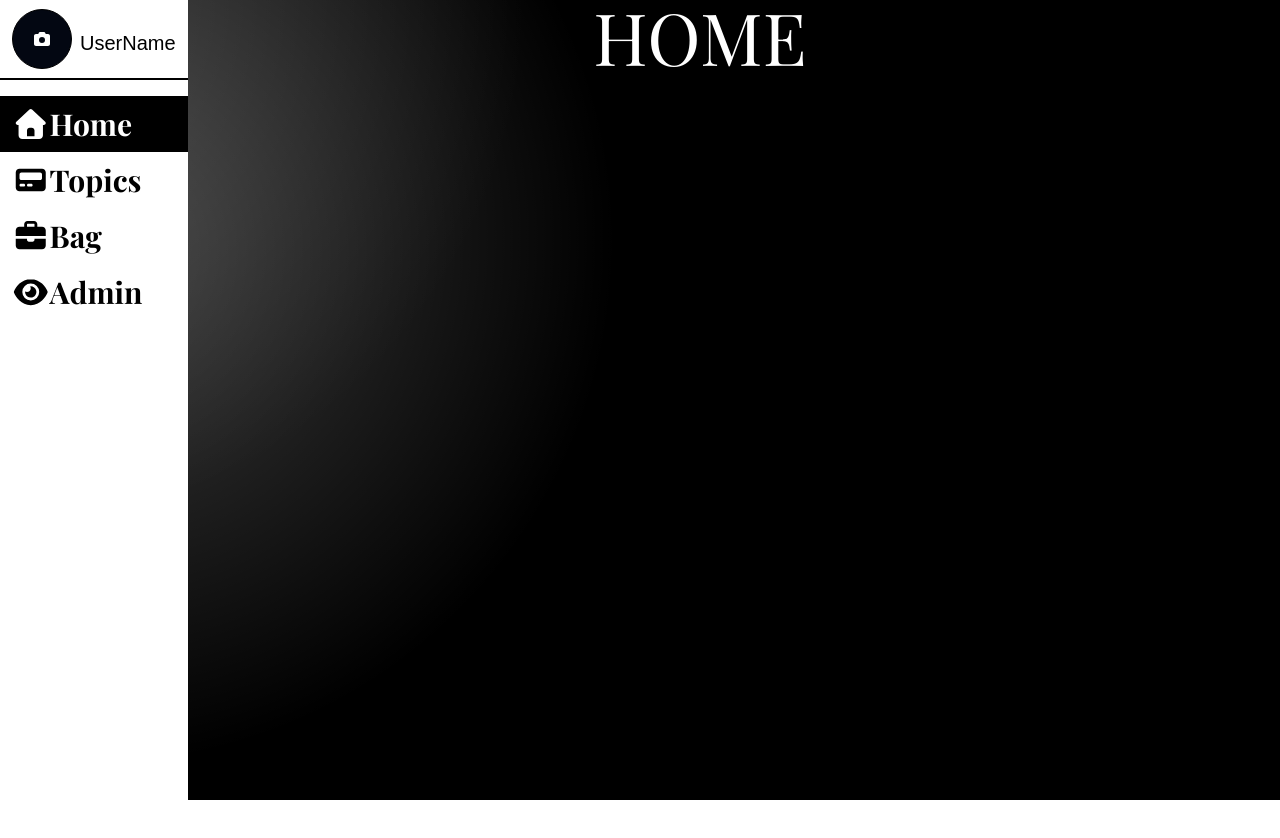
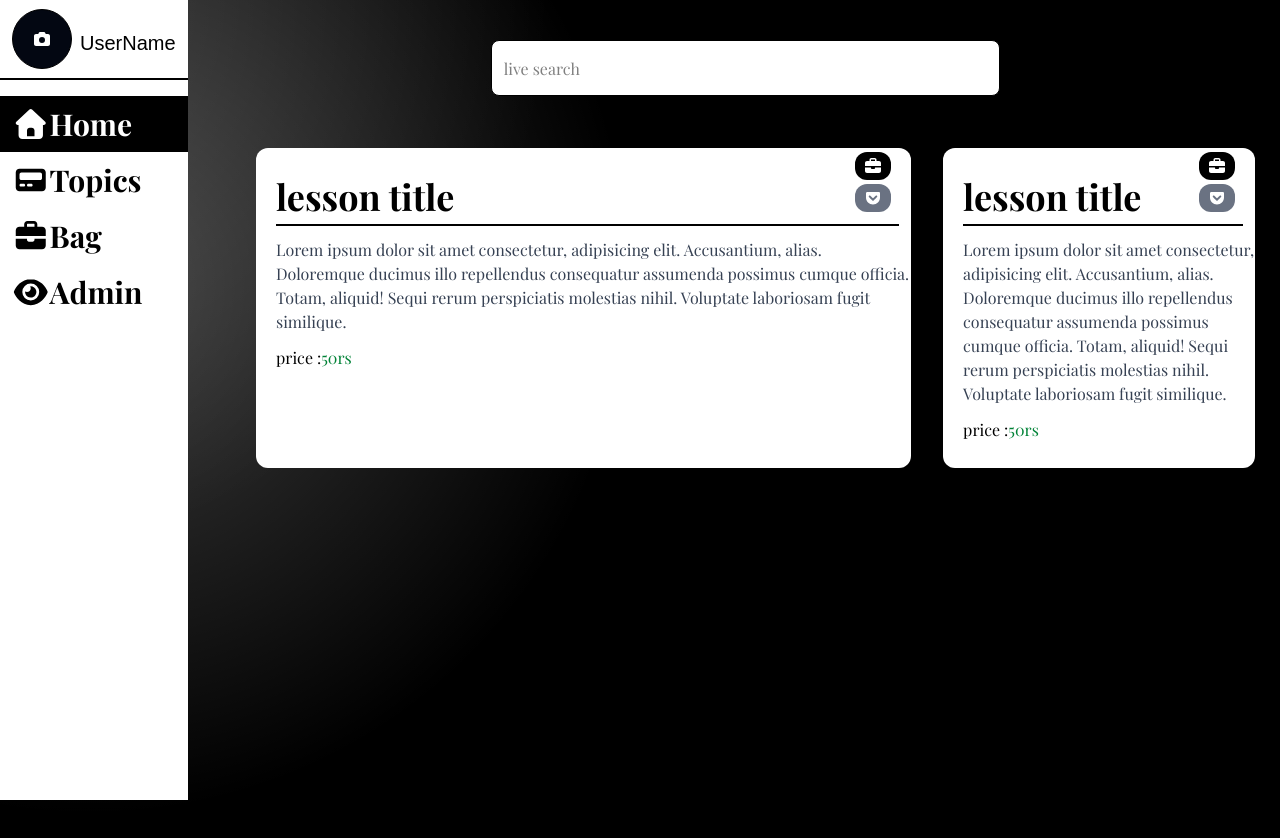
Before and after one commit to yaseen-s-8547/coreBites, a React (Vite) app: page /app/home in a window 1280 px wide. Shown: the top 838 px of the page. Before the commit the page ends 800 px from the top, so only its background shows below. Built offline with nearby package versions, Linux system fonts and the light colour scheme; a web font is replaced by a local one.

Commit message:
add free-brands-svg-icons dependency; update axios and follow-redirects versions; enhance layout and error handling in components

```diff
--- a/package.json
+++ b/package.json
@@ -11,6 +11,7 @@
   },
   "dependencies": {
     "@fortawesome/fontawesome-svg-core": "^7.2.0",
+    "@fortawesome/free-brands-svg-icons": "^7.2.0",
     "@fortawesome/free-solid-svg-icons": "^7.2.0",
     "@fortawesome/react-fontawesome": "^3.3.0",
     "@react-oauth/google": "^0.13.4",
--- a/src/LayOut/DashBoardLayOut.jsx
+++ b/src/LayOut/DashBoardLayOut.jsx
@@ -30,7 +30,7 @@ export default function DashBoardLayOut() {
                     <div className=" fixed hidden h-screen sm:block sm:col-span-4 md:col-span-3 lg:col-span-3 xl:col-span-2 2xl:col-span-2   border-t-0     ">
                         <SideBar />
                     </div>
-                    <div className=" sm:ms-45 lg:ms-55 w-full md:col-span-9 lg:col-span-9 sm:col-span-8 2xl:col-span-10 min-h-screen  ">
+                    <div className=" sm:ms-55 md:ms-45 lg:ms-60 xl:ms-53  w-full md:col-span-9 lg:col-span-9 sm:col-span-8 xl:col-span-10 2xl:col-span-10 min-h-screen  ">
                         <Outlet />
                     </div>
                 </div>
--- a/src/Pages/Admin.jsx
+++ b/src/Pages/Admin.jsx
@@ -227,11 +227,13 @@ export default function Admin() {
                                     <div className="grid grid-cols-1 md:grid-cols-2 xl:grid-cols-3 gap-6 w-full px-7 py-6">
                                         {lessonCard.map((info) => (
                                             <div key={info._id} className="flex flex-col border border-gray-300 rounded-xl bg-white p-5 hover:bg-gray-100 cursor-pointer relative">
-                                                <h1 className="text-2xl font-extrabold text-black border-b border-gray-200 pb-3">
-                                                    {info.title}
+                                                <h1 className="text-2xl font-extrabold text-black border-b border-gray-200 pb-3 h-28 overflow-hidden">
+                                                    {info.title}<br/>
+                                                    <span className="text-green-700 text-sm "> price:{info.isDemo?"Demo":info.isFree?"Free":`₹${info.price}`}</span>
                                                 </h1>
-                                                <FontAwesomeIcon icon={faTrash} className="absolute top-5 right-2 sm:right-5 hover:text-red-700" onClick={() => handleDeleteModal(info._id)} />
-                                                <FontAwesomeIcon icon={faPenToSquare} className="absolute top-10 right-2 sm:right-5 hover:text-blue-900" onClick={() => handleEditModal(info._id)} />
+
+                                                <FontAwesomeIcon icon={faTrash} className="absolute top-5 right-5 sm:right-1 hover:text-red-700" onClick={() => handleDeleteModal(info._id)} />
+                                                <FontAwesomeIcon icon={faPenToSquare} className="absolute top-10 right-5 sm:right-1 hover:text-blue-900" onClick={() => handleEditModal(info._id)} />
                                                 <p className="text-gray-600 mt-3 text-sm font-medium">
                                                     <span className="font-bold text-gray-800">Synopsis: </span>
                                                     {info.synopsis.tagline}
--- a/src/Pages/Home.jsx
+++ b/src/Pages/Home.jsx
@@ -1,7 +1,48 @@
-export default function Home (){
-    return(
+import { FontAwesomeIcon } from '@fortawesome/react-fontawesome'
+import { faBriefcase } from '@fortawesome/free-solid-svg-icons';
+import { faGetPocket } from '@fortawesome/free-brands-svg-icons';
+export default function Home() {
+
+
+    return (
         <>
-        <h1 className="text-7xl text-center text-white justify-center">HOME</h1>
+            <div className="grid  grid-cols-1 md:grid-cols-10 lg:grid-cols-12 h-24 mt-5 ">
+                <div className="lg:col-span-6 lg:col-start-4 md:col-span-8 md:col-start-2
+                 ">
+                    <div className=" p-5 md:p-3 flex flex-row justify-center items-center h-full">
+                        <input className="bg-white h-14 ps-3 text-black w-2xl rounded-lg border border-black" placeholder="live search" />
+                    </div>
+                </div>
+            </div>
+            <div className="grid grid-cols-1 lg:grid-cols-12 p-3 sm:me-3 md:ms-5 min-h-screen md:gap-5  ">
+                <div className="xl:col-span-8 lg:col-span-6 h-87 sm:h-87  lg:h-98 xl:h-80 2xl:h-70 mt-5 md:ms-3 relative bg-white rounded-xl ">
+
+                    <div className="mt-5 ms-5">
+                        <h1 className=" text-black font-bold text-4xl border border-b-2 border-t-0 border-r-0 border-l-0 me-3 py-2">lesson title</h1>
+                        <p className="text-gray-700 font-light mt-3">Lorem ipsum dolor sit amet consectetur, adipisicing elit. Accusantium, alias. Doloremque ducimus illo repellendus consequatur assumenda possimus cumque officia. Totam, aliquid! Sequi rerum perspiciatis molestias nihil. Voluptate laboriosam fugit similique.</p>
+                        <p className="mt-3">price :<span className="text-green-700">50rs</span></p>
+                    </div>
+
+                    <div className="absolute top-1 right-2 md:right-5   justify-center items-center    flex flex-col gap-1">
+                        <button className="bg-black text-white flex items-center    h-7 font-bold p-2 rounded-xl  hover:bg-gray-500 hover:text-white "><FontAwesomeIcon icon={faBriefcase} className='text-white' /></button>
+                        <button className="bg-gray-500 p-2 rounded-xl h-7 flex items-center hover:bg-black hover:text-white text-white font-bold"><FontAwesomeIcon icon={faGetPocket} /></button>
+                    </div>
+
+                </div>
+                <div className="xl:col-span-4 lg:col-span-6 cols-span-12 cols-span-12 md:ms-3 h-70 xl:h-80 2xl:h-70 lg:h-98 mt-5 relative bg-white rounded-xl text-black">
+                    <div className="mt-5 ms-5">
+                        <h1 className=" text-black font-bold text-4xl border border-b-2 border-t-0 border-r-0 border-l-0 me-3 py-2">lesson title</h1>
+                        <p className="text-gray-700 font-light mt-3">Lorem ipsum dolor sit amet consectetur, adipisicing elit. Accusantium, alias. Doloremque ducimus illo repellendus consequatur assumenda possimus cumque officia. Totam, aliquid! Sequi rerum perspiciatis molestias nihil. Voluptate laboriosam fugit similique.</p>
+                        <p className="mt-3">price :<span className="text-green-700">50rs</span></p>
+                    </div>
+
+                    <div className="absolute top-1 right-2 md:right-5   justify-center items-center    flex flex-col gap-1">
+                        <button className="bg-black text-white h-7  py-3 font-bold p-2 rounded-xl flex  items-center justify-center  hover:bg-gray-500 hover:text-white "><FontAwesomeIcon icon={faBriefcase} className='text-white' /></button>
+                        <button className="bg-gray-500  rounded-xl h-7 p-2 py-3 flex items-center hover:bg-black hover:text-white text-white font-bold"><FontAwesomeIcon icon={faGetPocket} /></button>
+                    </div>
+
+                </div>
+            </div>
         </>
     )
 }
--- a/src/renderer.jsx/SectionEngine.jsx
+++ b/src/renderer.jsx/SectionEngine.jsx
@@ -15,6 +15,14 @@ import DeepExplanationSection from "../sections/DeepExplanationSection"
 import RealWorldSection from "../sections/RealWorldSection"
 import PracticeGroupSection from "../sections/PracticeGroupSection"
 export default function SectionEngine({ section }) {
+
+    if (!section) {
+        return (
+            <div className="mb-8 p-6 border border-red-500 rounded-lg">
+                Section data is missing.
+            </div>
+        )
+    }
 
     switch (section.type) {
 
--- a/src/sections/PracticeGroupSection.jsx
+++ b/src/sections/PracticeGroupSection.jsx
@@ -2,6 +2,7 @@ import React, { useState } from "react"
 
 export default function PracticeGroupSection({ section }) {
 
+  const blocks = Array.isArray(section?.blocks) ? section.blocks : []
   const [answers, setAnswers] = useState({})
   const [submitted, setSubmitted] = useState(false)
 
@@ -13,11 +14,19 @@ export default function PracticeGroupSection({ section }) {
   }
 
   const checkAnswer = (block, userInput) => {
-    if (!userInput) return false
+    if (!userInput || !block?.requiredPattern) return false
 
     return userInput
       .toLowerCase()
-      .includes(block.requiredPattern.toLowerCase())
+      .includes(String(block.requiredPattern).toLowerCase())
+  }
+
+  if (!blocks.length) {
+    return (
+      <div className="mb-12 p-6 rounded-2xl border border-slate-700 bg-cyan-900/10">
+        <div className="text-slate-300">No practice items are available for this section.</div>
+      </div>
+    )
   }
 
   return (
```
Also changed, not shown: 1 other file (tests, documents, lock files or other folders).
